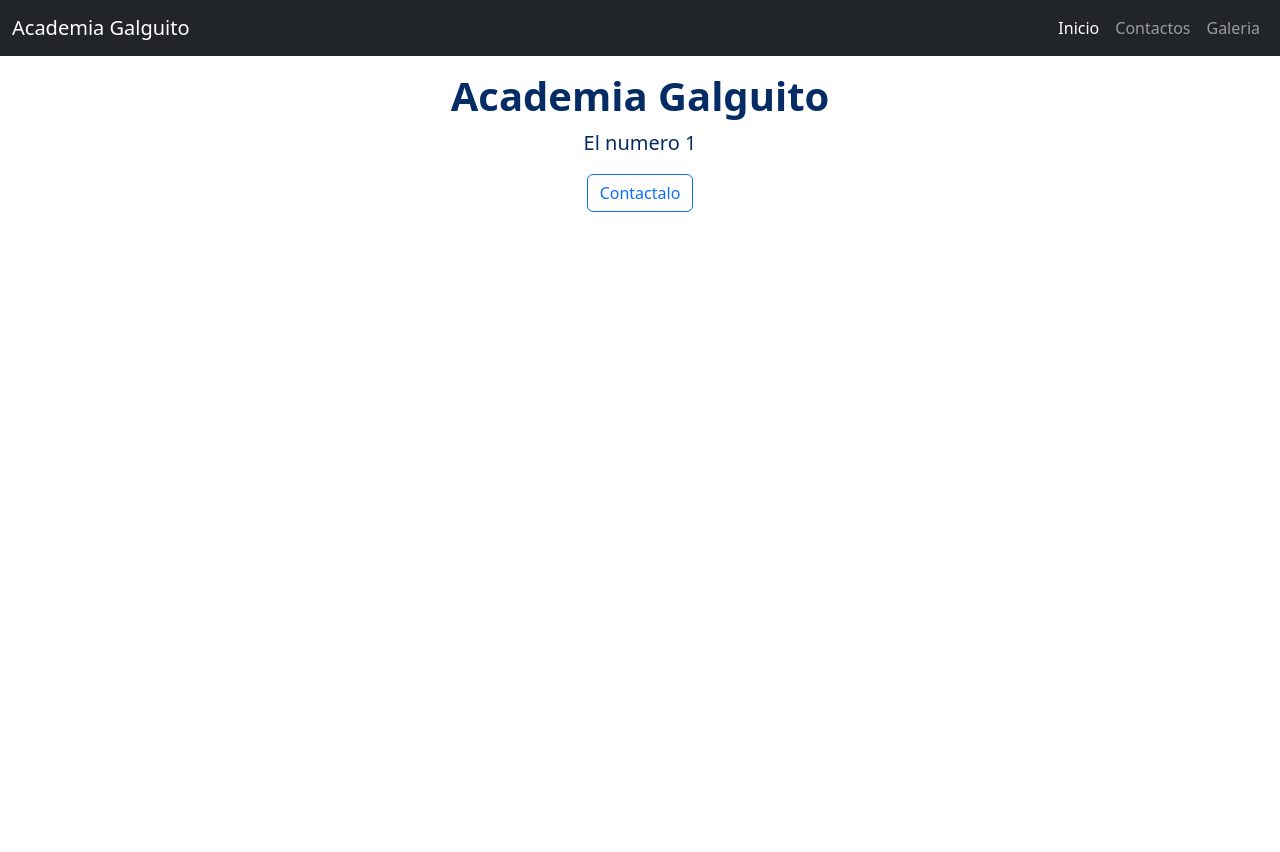
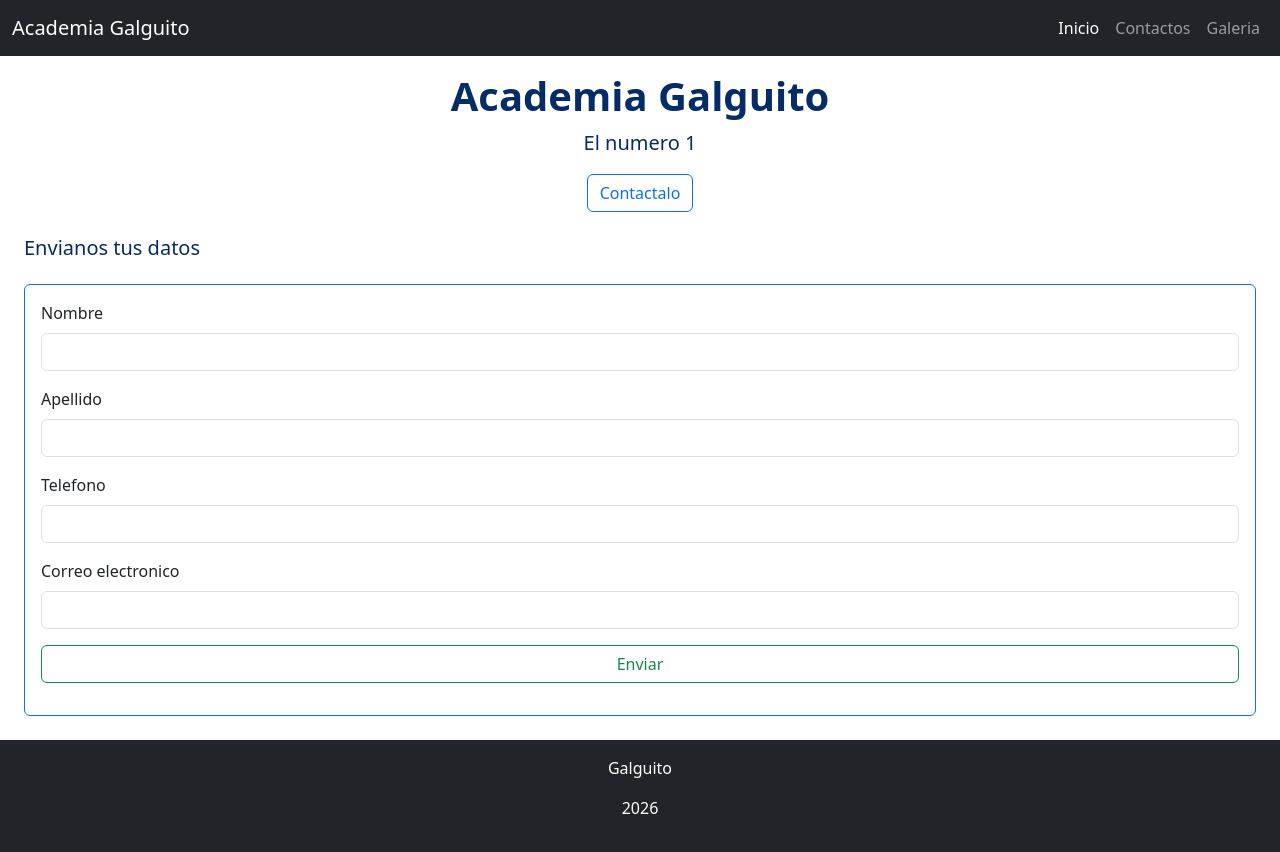
Before and after one commit to galguito/Git-examen, a plain HTML site: page index.html in a window 1280 px wide. Before the commit the page ends 800 px from the top, so only its background shows below. Drawn offline with nearby package versions, Linux system fonts and the light colour scheme.

Commit message:
formulario listo

```diff
--- a/index.html
+++ b/index.html
@@ -36,6 +36,42 @@
             <button type="button" class="btn btn-outline-primary text-center">Contactalo</button>
         </div>
     </main>
+    <section class="mt-3">
+        <h2 class="h5 text-primary-emphasis m-4">Envianos tus datos</h2>
+        <form action="" class="m-4 p-3 border rounded border-primary">
+            <div class="mb-3">
+                <label for="nombre" class="form-label">
+                    Nombre
+                </label>
+                <input type="text" class="form-control" id="nombre" required pattern="^[a-zA-Z]{3,50}$">
+            </div>
+            <div class="mb-3">
+                <label for="apellido" class="form-label">
+                    Apellido
+                </label>
+                <input type="text" class="form-control" id="apellido" required pattern="^[a-zA-Z]{2,50}$">
+            </div>
+            <div class="mb-3">
+                <label for="telefono" class="form-label">
+                    Telefono
+                </label>
+                <input type="text" class="form-control" id="telefono" required pattern="^[0-9]{9}$">
+            </div>
+            <div class="mb-3">
+                <label for="correo" class="form-label">
+                    Correo electronico
+                </label>
+                <input type="email" class="form-control" id="correo" required>
+            </div>
+            <div class="mb-3 d-grid">
+                <button type="button" class="btn btn-outline-success">Enviar</button>
+            </div>
+        </form>
+    </section>
+    <footer class="bg-dark text-white py-3 text-center">
+        <p>Galguito</p>
+        <p>2026</p>
+    </footer>
 
 
 
```
